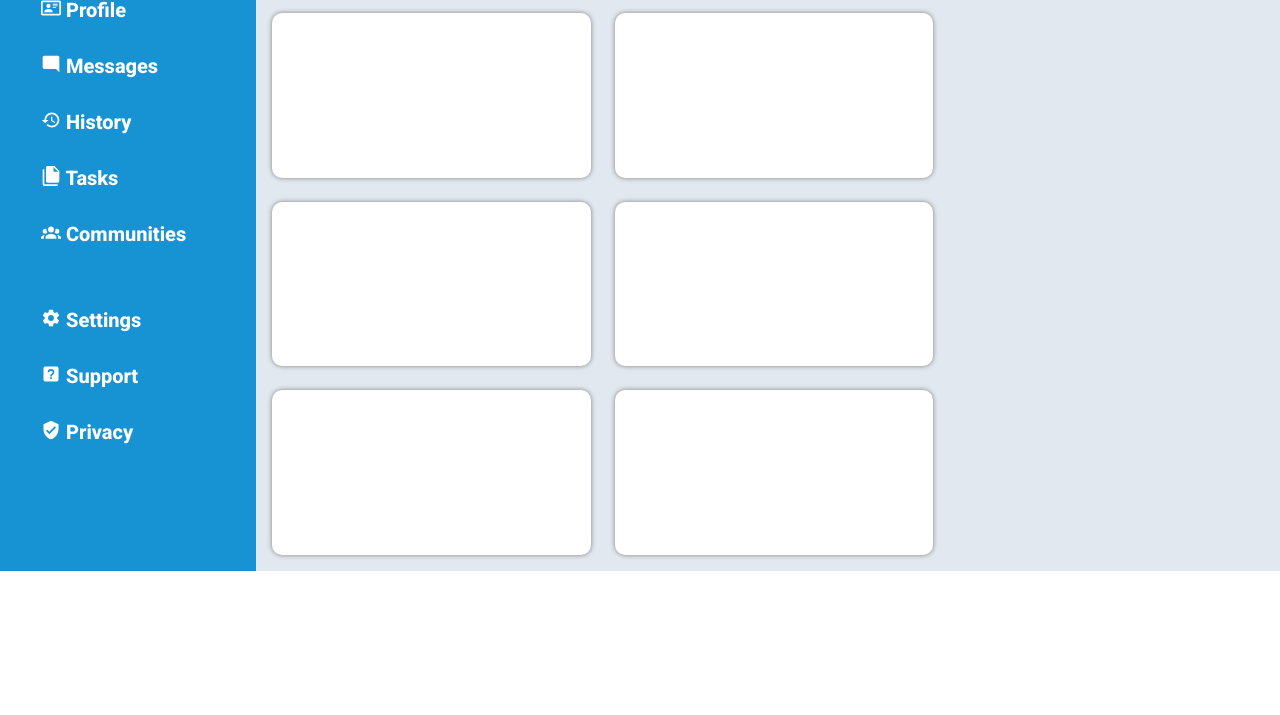
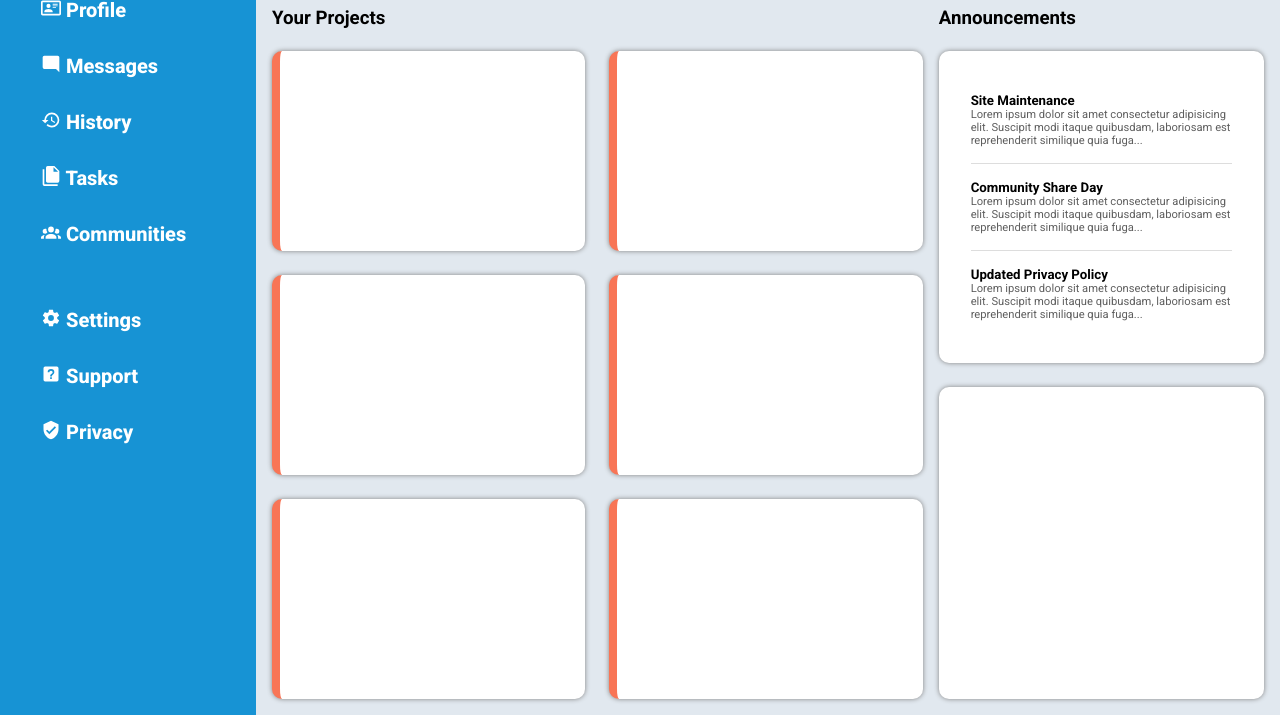
Before and after one commit to andrewschwarte/AdminDashboard, a plain HTML site: page index.html in a window 1280 px wide. Shown: the part 167-882 px from the top of the page. Before the commit the page ends 800 px from the top, so only its background shows below. Drawn offline with Linux system fonts and the light colour scheme.

Commit message:
set up main level grid and most styling

```diff
--- a/css/styles.css
+++ b/css/styles.css
@@ -13,7 +13,7 @@ ul {
 
 .layout {
   display: grid;
-  grid-template-rows: 1fr 1fr 7fr;
+  grid-template-rows: 0.5fr 0.5fr 7fr;
   grid-template-columns: 1fr 4fr;
   grid-template-areas:
     "sidebar header"
@@ -147,17 +147,103 @@ ul {
   grid-area: main;
   background-color: rgb(225, 232, 239);
   padding: 1em;
+  grid-template-areas: "projects announcements-trending";
+  gap: 1em;
 }
 
 .projects-grid {
+  grid-area: projects;
   display: grid;
-  grid-template-rows: repeat(3, 1fr);
+  grid-template-rows: 20px repeat(3, 1fr);
   grid-template-columns: repeat(2, 1fr);
   gap: 1.5em;
+  grid-template-areas:
+    "projects-title projects-title"
+    "super-cool-project less-cool-project"
+    "impossible-app easy-peasy-app"
+    "ad-blocker money-maker";
+}
+
+.projects-title {
+  grid-area: projects-title;
+}
+
+.super-cool-project {
+  grid-area: super-cool-project;
+}
+
+.less-cool-project {
+  grid-area: less-cool-project;
+}
+
+.impossible-app {
+  grid-area: impossible-app;
+}
+
+.easy-peasy-app {
+  grid-area: easy-peasy-app;
+}
+
+.ad-blocker {
+  grid-area: ad-blocker;
+}
+
+.money-maker {
+  grid-area: money-maker;
 }
 
 .card {
   background-color: white;
   border-radius: 10px;
   box-shadow: 0px 0px 5px grey;
+  border-left: 8px solid rgb(248, 117, 86);
 }
+
+.announcements-trending-grid {
+  grid-area: announcements-trending;
+  display: grid;
+  grid-template-rows: 20px repeat(2, 1fr);
+  gap: 1.5em;
+  grid-template-areas:
+    "announcements-title"
+    "announcements"
+    "trending";
+}
+
+.announcements,
+.trending {
+  background-color: white;
+  border-radius: 10px;
+  box-shadow: 0px 0px 5px grey;
+  padding: 2em;
+}
+
+.announcements p,
+.trending p {
+  font-size: 0.7em;
+  color: rgb(95, 95, 95);
+  margin-bottom: 10px;
+}
+
+.announcements h5,
+.trending h5 {
+  margin-top: 10px;
+}
+
+hr {
+  border: none;
+  border-top: 1px solid #ddd;
+  margin: 16px 0;
+}
+
+.announcements-title {
+  grid-area: announcements-title;
+}
+
+.announcements {
+  grid-area: announcements;
+}
+
+.trending {
+  grid-area: trending;
+}
--- a/index.html
+++ b/index.html
@@ -213,6 +213,7 @@
 
       <div class="main">
         <div class="projects-grid">
+          <h3 class="projects-title">Your Projects</h3>
           <div class="card" class="super-cool-project"></div>
           <div class="card" class="less-cool-project"></div>
           <div class="card" class="impossible-app"></div>
@@ -220,6 +221,42 @@
           <div class="card" class="ad-blocker"></div>
           <div class="card" class="money-maker"></div>
         </div>
+        <div class="announcements-trending-grid">
+          <h3 class="announcements-title">Announcements</h3>
+          <div class="announcements">
+            <div class="site-maintenance" class="side-card">
+              <h5>Site Maintenance</h5>
+              <p>
+                Lorem ipsum dolor sit amet consectetur adipisicing elit.
+                Suscipit modi itaque quibusdam, laboriosam est reprehenderit
+                similique quia fuga...
+              </p>
+            </div>
+
+            <hr />
+
+            <div class="community-share-day" class="side-card">
+              <h5>Community Share Day</h5>
+              <p>
+                Lorem ipsum dolor sit amet consectetur adipisicing elit.
+                Suscipit modi itaque quibusdam, laboriosam est reprehenderit
+                similique quia fuga...
+              </p>
+            </div>
+
+            <hr />
+
+            <div class="updated-privacy-policy" class="side-card">
+              <h5>Updated Privacy Policy</h5>
+              <p>
+                Lorem ipsum dolor sit amet consectetur adipisicing elit.
+                Suscipit modi itaque quibusdam, laboriosam est reprehenderit
+                similique quia fuga...
+              </p>
+            </div>
+          </div>
+          <div class="trending"></div>
+        </div>
       </div>
     </div>
   </body>
```
